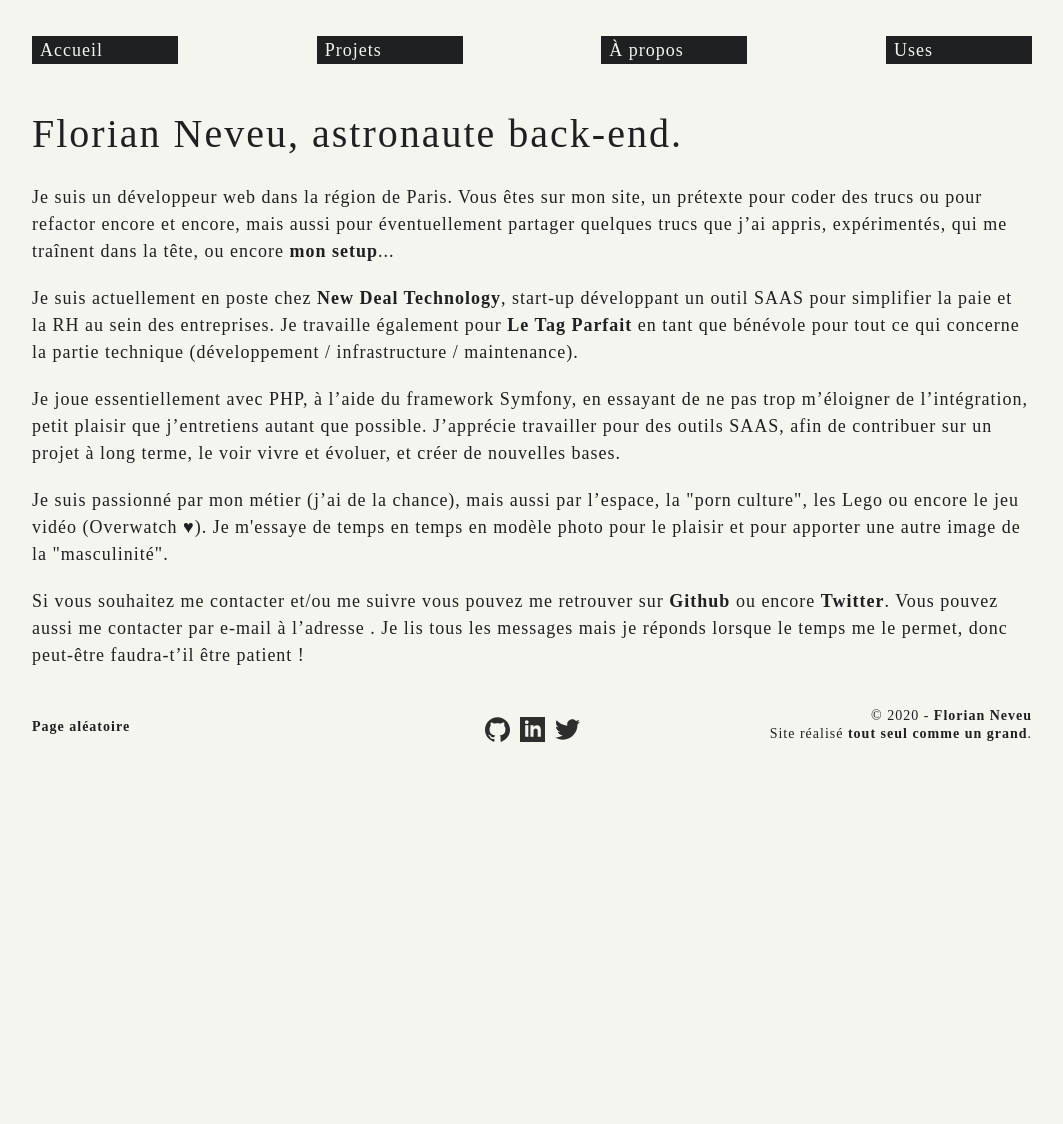
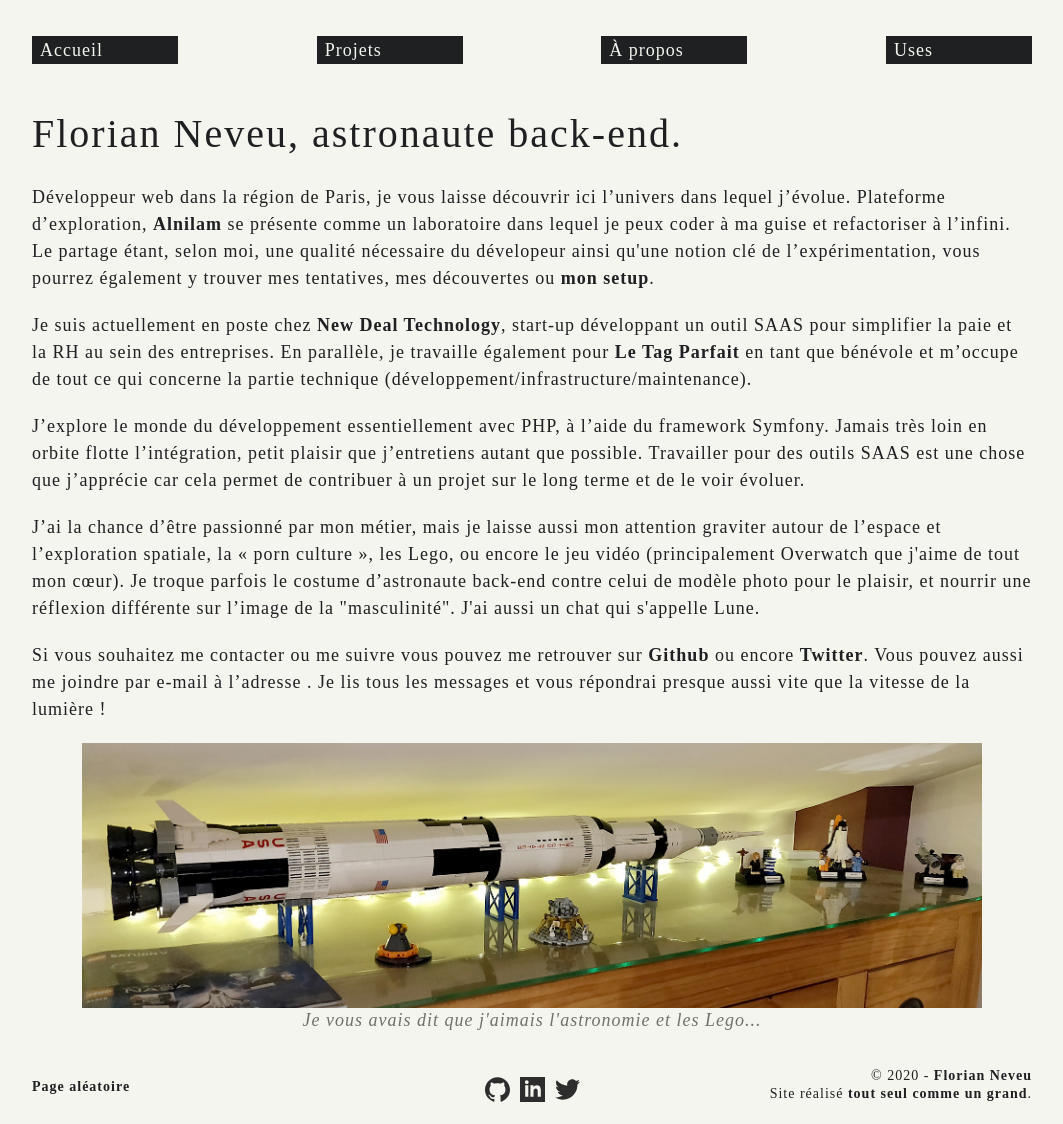
Before and after one commit to florianorineveu/v1, a Symfony app: template templates/front/about.html.twig in a window 1280 px wide. Shown: the part 554-1678 px from the top of the page, without its empty margins (108-1171 px from the left). Before the commit the page ends 1296 px from the top, so only its background shows below. Run offline with Twig, Linux system fonts and the light colour scheme; the template is opened without the code that fills it, so the values that code supplies are empty; style sheets or scripts are compiled from the project's sources; some libraries are stand-ins or nearby versions; some web fonts are replaced.

Commit message:
[content] Rewrite "about me"

```diff
--- a/assets/css/main.scss
+++ b/assets/css/main.scss
@@ -171,7 +171,7 @@ a {
   color: $muted;
 
   img {
-    max-width: 100%;
+    max-width: 90%;
   }
 }
 
--- a/templates/front/about.html.twig
+++ b/templates/front/about.html.twig
@@ -5,18 +5,18 @@
 {%- endblock title %}
 
 {% block meta %}
-    <meta name="description" content="Florian Neveu, développeur web sur Paris en Ile-de-France. Je joue essentiellement avec PHP, à l’aide du framework Symfony.">
+    <meta name="description" content="Florian Neveu, développeur web dans la région de Paris. J’explore le monde dudéveloppement essentiellement avec PHP, à l’aide du framework Symfony.">
 
     <meta name="twitter:card" content="summary_large_image" />
     <meta name="twitter:title" content="Alnilam ⊡ Florian" />
-    <meta name="twitter:description" content="Florian Neveu, développeur web sur Paris en Ile-de-France. Je joue essentiellement avec PHP, à l’aide du framework Symfony." />
+    <meta name="twitter:description" content="Florian Neveu, développeur web dans la région de Paris. J’explore le monde dudéveloppement essentiellement avec PHP, à l’aide du framework Symfony." />
     <meta name="twitter:image" content="{{ app.request.getSchemeAndHttpHost() ~ asset('images/florian-neveu.jpg') }}" />
     <meta name="twitter:site" content="@fnev_eu" />
     <meta name="twitter:domain" content="{{ app.request.host }}">
 
     <meta property="og:title" content="Alnilam ⊡ Florian" />
     <meta property="og:url" content="{{ app.request.schemeAndHttpHost ~ app.request.pathInfo }}" />
-    <meta property="og:description" content="Florian Neveu, développeur web sur Paris en Ile-de-France. Je joue essentiellement avec PHP, à l’aide du framework Symfony." />
+    <meta property="og:description" content="Florian Neveu, développeur web dans la région de Paris. J’explore le monde dudéveloppement essentiellement avec PHP, à l’aide du framework Symfony." />
     <meta property="og:type" content="article" />
     <meta property="og:image" content="{{ app.request.getSchemeAndHttpHost() ~ asset('images/florian-neveu.jpg') }}" />
 {% endblock meta %}
@@ -29,31 +29,40 @@
     <h1 class="h1">Florian Neveu, astronaute back-end.</h1>
 
     <p>
-        Je suis un développeur web dans la région de Paris. Vous êtes sur mon site, un prétexte pour coder des trucs ou
-        pour refactor encore et encore, mais aussi pour éventuellement partager quelques trucs que j’ai appris,
-        expérimentés, qui me traînent dans la tête, ou encore <a href="{{ path('uses') }}">mon setup</a>...
+        Développeur web dans la région de Paris, je vous laisse découvrir ici l’univers dans lequel j’évolue. Plateforme
+        d’exploration, <a href="{{ path('project', {'slug': 'alnilam'}) }}">Alnilam</a> se présente comme un laboratoire
+        dans lequel je peux coder à ma guise et refactoriser à l’infini. Le partage étant, selon moi, une qualité
+        nécessaire du dévelopeur ainsi qu'une notion clé de l’expérimentation, vous pourrez également y trouver mes
+        tentatives, mes découvertes ou <a href="{{ path('uses') }}">mon setup</a>.
     </p>
     <p>
         Je suis actuellement en poste chez <a href="{{ path('project', {'slug': 'newdeal'}) }}">New Deal Technology</a>,
-        start-up développant un outil SAAS pour simplifier la paie et la RH au sein des entreprises. Je travaille
-        également pour <a href="{{ path('project', {'slug': 'le-tag-parfait'}) }}">Le Tag Parfait</a> en tant que bénévole
-        pour tout ce qui concerne la partie technique (développement / infrastructure / maintenance).
+        start-up développant un outil SAAS pour simplifier la paie et la RH au sein des entreprises. En parallèle, je
+        travaille également pour <a href="{{ path('project', {'slug': 'le-tag-parfait'}) }}">Le Tag Parfait</a> en tant que
+        bénévole et m’occupe de tout ce qui concerne la partie technique (développement/infrastructure/maintenance).
     </p>
     <p>
-        Je joue essentiellement avec PHP, à l’aide du framework Symfony, en essayant de ne pas trop m’éloigner de
-        l’intégration, petit plaisir que j’entretiens autant que possible. J’apprécie travailler pour des outils SAAS,
-        afin de contribuer sur un projet à long terme, le voir vivre et évoluer, et créer de nouvelles bases.
+        J’explore le monde du développement essentiellement avec PHP, à l’aide du framework Symfony. Jamais très loin
+        en orbite flotte l’intégration, petit plaisir que j’entretiens autant que possible. Travailler pour des
+        outils SAAS est une chose que j’apprécie car cela permet de contribuer à un projet sur le long terme et de le
+        voir évoluer.
     </p>
     <p>
-        Je suis passionné par mon métier (j’ai de la chance), mais aussi par l’espace, la "porn culture", les Lego ou
-        encore le jeu vidéo (Overwatch &hearts;). Je m'essaye de temps en temps en modèle photo pour le plaisir et pour
-        apporter une autre image de la "masculinité".
+        J’ai la chance d’être passionné par mon métier, mais je laisse aussi mon attention graviter autour de l’espace
+        et l’exploration spatiale, la « porn culture », les Lego, ou encore le jeu vidéo (principalement Overwatch que
+        j'aime de tout mon c&oelig;ur). Je troque parfois le costume d’astronaute back-end contre celui de modèle photo
+        pour le plaisir, et nourrir une réflexion différente sur l’image de la "masculinité". J'ai aussi un chat qui
+        s'appelle Lune.
     </p>
     <p>
-        Si vous souhaitez me contacter et/ou me suivre vous pouvez me retrouver sur
+        Si vous souhaitez me contacter ou me suivre vous pouvez me retrouver sur
         <a href="https://github.com/fnev-eu" target="_blank">Github</a> ou encore
-        <a href="https://twitter.com/fnev_eu" target="_blank">Twitter</a>. Vous pouvez aussi me contacter par e-mail à
-        l’adresse <a href="#" class="js-mailto js-mail"></a>. Je lis tous les messages mais je réponds lorsque le temps
-        me le permet, donc peut-être faudra-t’il être patient !
+        <a href="https://twitter.com/fnev_eu" target="_blank">Twitter</a>. Vous pouvez aussi me joindre par e-mail à
+        l’adresse <a href="#" class="js-mailto js-mail"></a>. Je lis tous les messages et vous répondrai presque aussi
+        vite que la vitesse de la lumière !
     </p>
+    <figure class="img-container">
+        <img src="{{ asset('images/satur-v-lego.jpg') }}" alt="">
+        <figcaption>Je vous avais dit que j'aimais l'astronomie et les Lego...</figcaption>
+    </figure>
 {% endblock body %}
```
Also changed, not shown: public/images/satur-v-lego.jpg (added).
